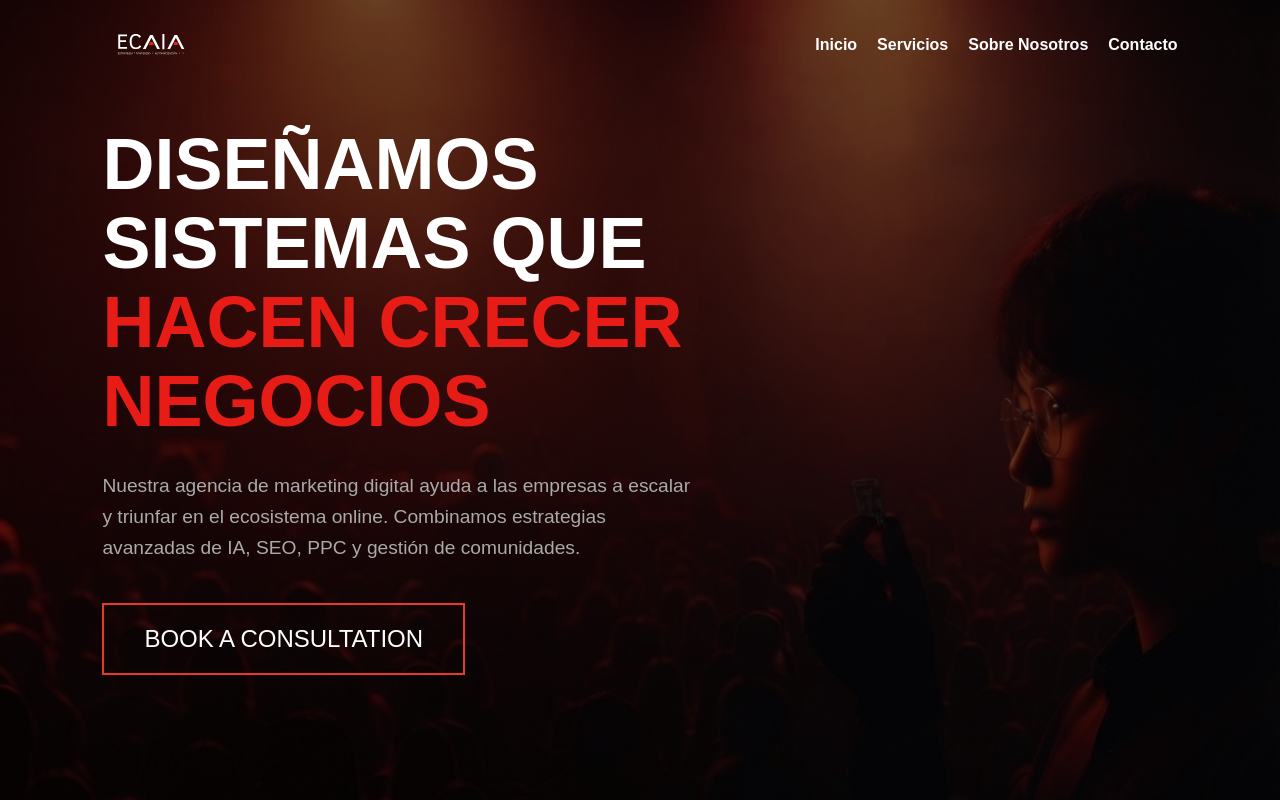
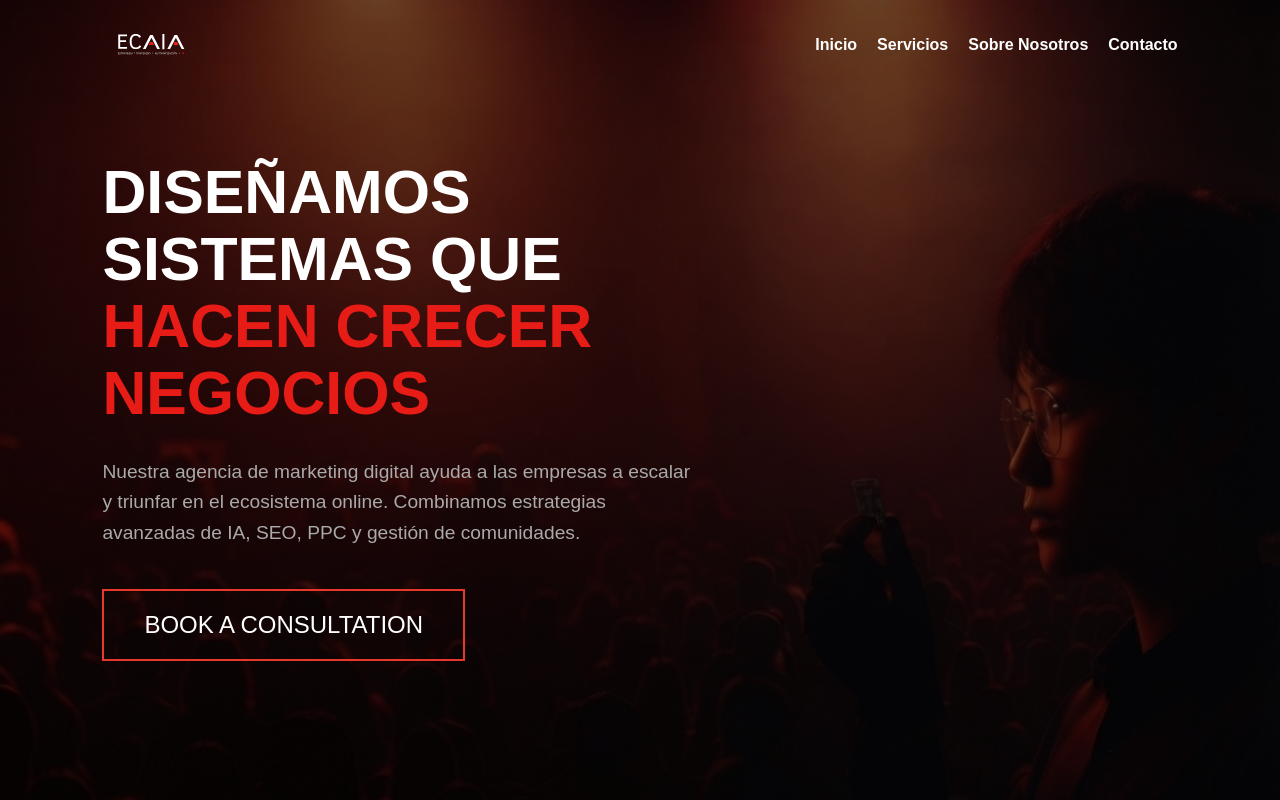
Before and after one commit to zLucky090802/marketing-page, an Angular app: page / in a window 1280 px wide. Shown: the top 800 px of the page. Built offline with nearby package versions, Linux system fonts and the light colour scheme.

Commit message:
Update hero.component.css

```diff
--- a/src/app/features/landing/components/hero/hero.component.css
+++ b/src/app/features/landing/components/hero/hero.component.css
@@ -13,8 +13,9 @@ html, body {
   --color-text: #F5F1EA;
   --color-brand-red: #E81C17;
 }
-#red-title{
+#red-title {
   color: #E81C17;
+  display: inline-block; /* Opcional: si quieres que "HACEN CRECER" baje a otra línea automáticamente, usa display: block; */
 }
 /* --- ESTILOS GENERALES --- */
 p { font-family: 'Poppins', sans-serif; line-height: 1.6; }
@@ -89,18 +90,18 @@ p { font-family: 'Poppins', sans-serif; line-height: 1.6; }
   width: 100%;
   max-width: 1200px;
   margin: 0 auto;
+  margin-top: 20px;
 }
 
 .hero-content { flex: 1; max-width: 600px; text-align: left; }
 
 .pixel-font {
   text-transform: uppercase;
-  font-size: 4.5rem !important;
-  line-height: 1.1 !important; /* Ajustado para que respire la parte superior y no se corte */
+  font-size: 3.8rem !important; /* Bajamos un poco de 4.5rem a 3.8rem para que respire mejor */
+  line-height: 1.1 !important;  /* Corregido el 0.9 anterior para que no se corte por arriba */
   color: #FFFFFF;
   margin-bottom: 30px;
   max-width: 600px;
-  display: block; /* Asegura que se comporte correctamente como un bloque independiente */
 }
 
 .hero-subtitle {
```
